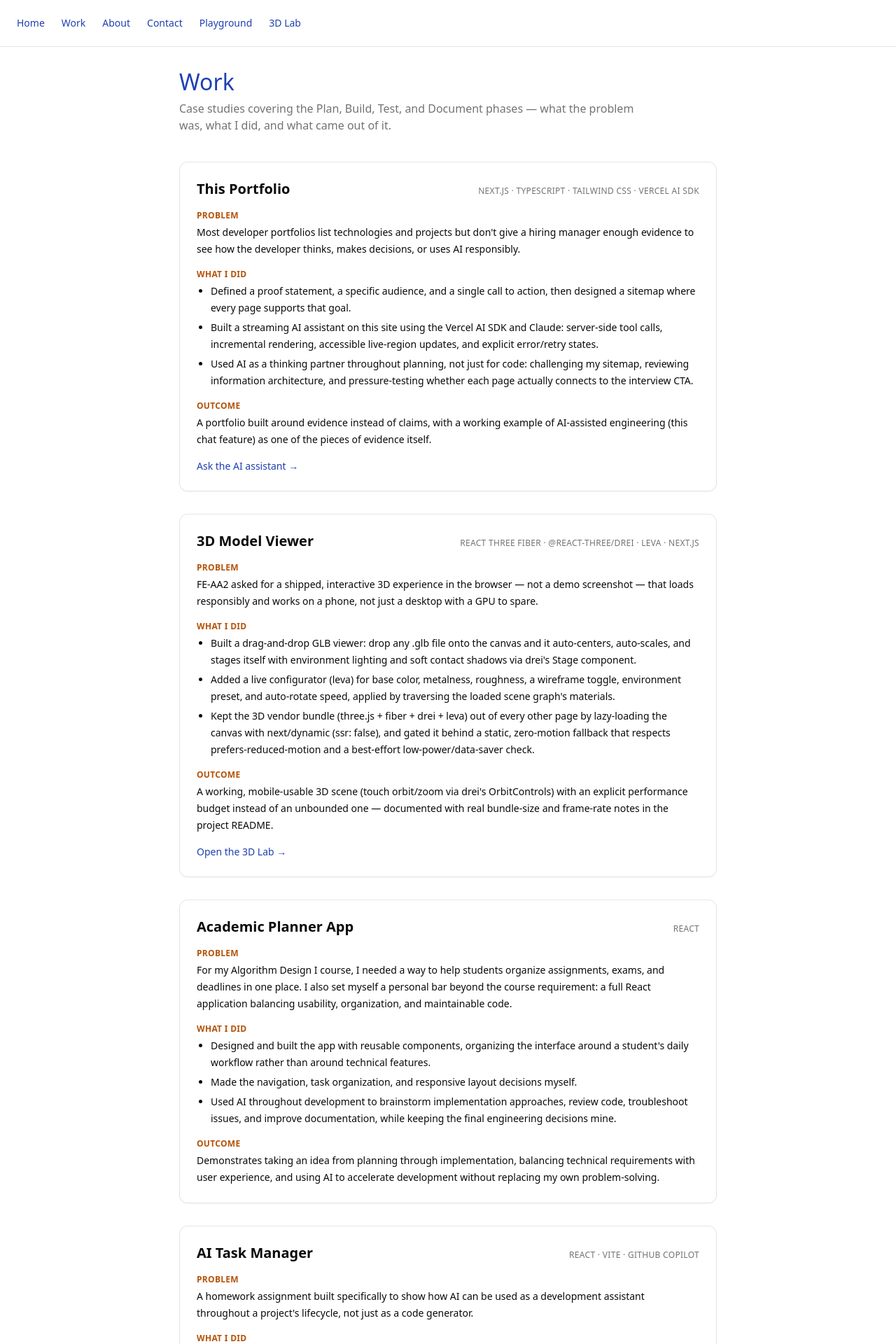
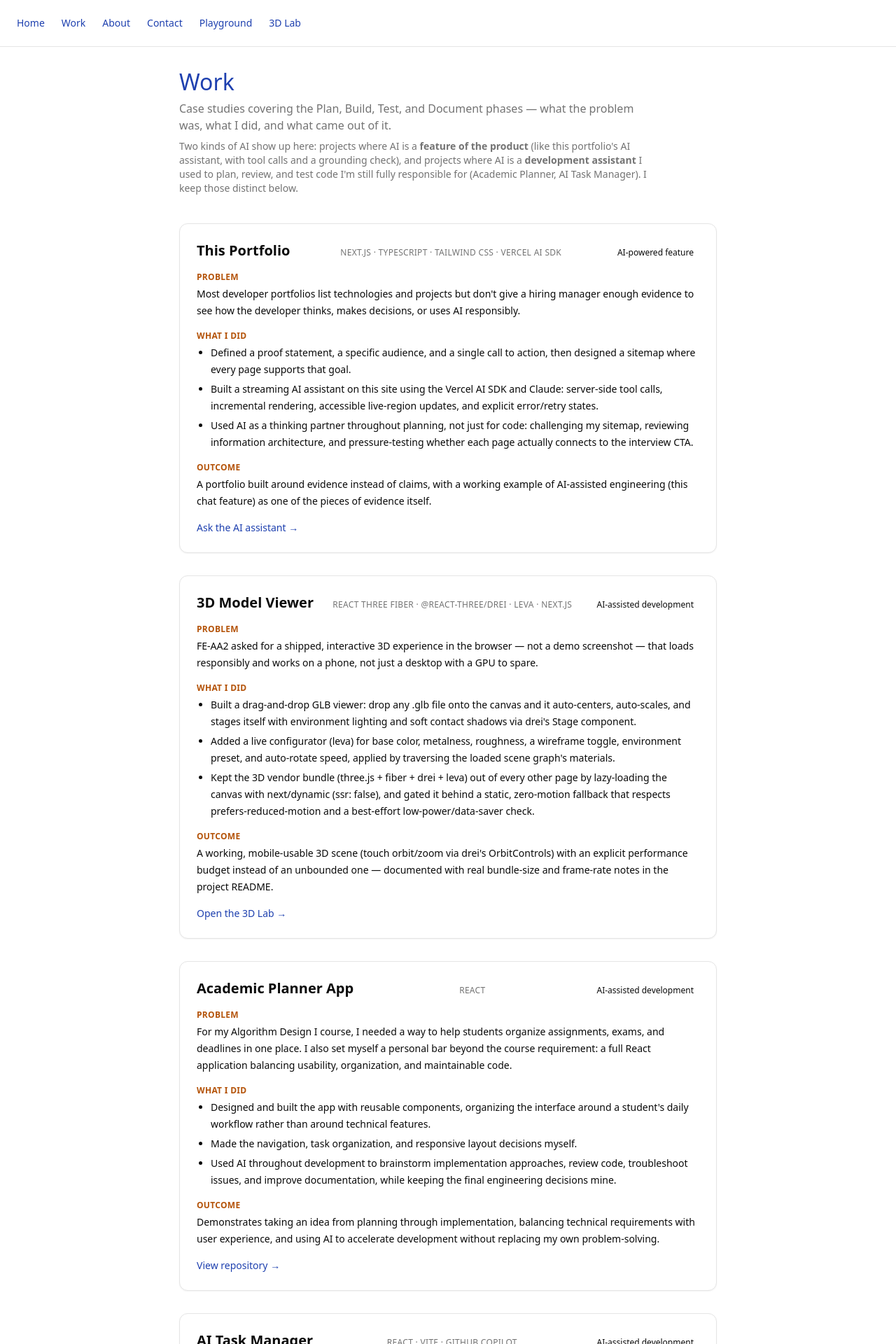
Before and after one commit to Priscila-Santos/priscila-portfolio, a Next.js app: page /work in a window 1280 px wide. Shown: the top 1920 px of the page at 70% size. Built offline with nearby package versions, Linux system fonts and the light colour scheme.

Commit message:
making the link more subtle on the home page, adding more context to /work, and adding a link to the academic planner

```diff
--- a/app/layout.tsx
+++ b/app/layout.tsx
@@ -10,8 +10,8 @@ import { cn } from "@/lib/utils";
 import { MobileNav } from "@/components/mobile-nav";
 
 export const metadata: Metadata = {
-  title: "Portfolio",
-  description: "A portfolio site."
+  title: "Priscila Santos — Front-End AI Engineering",
+  description: "Front-End AI Engineering intern building interactive, accessible web experiences and AI-powered applications with React, TypeScript, and the Vercel AI SDK."
 };
 
 export default function RootLayout({ children }: Readonly<{ children: ReactNode }>) {
--- a/app/page.tsx
+++ b/app/page.tsx
@@ -27,13 +27,16 @@ export default function HomePage() {
           Try the AI Assistant
         </Link>
 
-        <Link
+        {/* <Link
           href="https://calendly.com/priscila-s-santos-ba/30min"
           target="_blank"
           rel="noopener noreferrer"
           className="inline-flex items-center justify-center rounded-lg border border-primary px-4 py-2 text-sm font-medium text-primary transition-colors hover:bg-primary/80 focus-visible:outline-none focus-visible:ring-2 focus-visible:ring-rin"
         >
           Schedule a Meeting
+        </Link> */}
+        <Link href="https://calendly.com/priscila-s-santos-ba/30min" className="text-sm text-muted-foreground underline underline-offset-4">
+          or schedule a call directly
         </Link>
       </div>
     </section>
--- a/app/work/page.tsx
+++ b/app/work/page.tsx
@@ -3,6 +3,7 @@ import Link from "next/link";
 type CaseStudy = {
   title: string;
   stack: string;
+  aiRole: "AI-powered feature" | "AI-assisted development";
   problem: string;
   whatIDid: string[];
   outcome: string;
@@ -13,6 +14,7 @@ const caseStudies: CaseStudy[] = [
   {
     title: "This Portfolio",
     stack: "Next.js · TypeScript · Tailwind CSS · Vercel AI SDK",
+    aiRole: "AI-powered feature",
     problem:
       "Most developer portfolios list technologies and projects but don't give a hiring manager enough evidence to see how the developer thinks, makes decisions, or uses AI responsibly.",
     whatIDid: [
@@ -27,6 +29,7 @@ const caseStudies: CaseStudy[] = [
   {
     title: "3D Model Viewer",
     stack: "React Three Fiber · @react-three/drei · leva · Next.js",
+    aiRole: "AI-assisted development",
     problem:
       "FE-AA2 asked for a shipped, interactive 3D experience in the browser — not a demo screenshot — that loads responsibly and works on a phone, not just a desktop with a GPU to spare.",
     whatIDid: [
@@ -41,6 +44,7 @@ const caseStudies: CaseStudy[] = [
   {
     title: "Academic Planner App",
     stack: "React",
+    aiRole: "AI-assisted development",
     problem:
       "For my Algorithm Design I course, I needed a way to help students organize assignments, exams, and deadlines in one place. I also set myself a personal bar beyond the course requirement: a full React application balancing usability, organization, and maintainable code.",
     whatIDid: [
@@ -50,10 +54,15 @@ const caseStudies: CaseStudy[] = [
     ],
     outcome:
       "Demonstrates taking an idea from planning through implementation, balancing technical requirements with user experience, and using AI to accelerate development without replacing my own problem-solving.",
+    link: {
+      label: "View repository",
+      href: "https://github.com/Priscila-Santos/Academico-Planner-App",
+    },
   },
   {
     title: "AI Task Manager",
     stack: "React · Vite · GitHub Copilot",
+    aiRole: "AI-assisted development",
     problem:
       "A homework assignment built specifically to show how AI can be used as a development assistant throughout a project's lifecycle, not just as a code generator.",
     whatIDid: [
@@ -81,6 +90,14 @@ export default function WorkPage() {
             Case studies covering the Plan, Build, Test, and Document phases —
             what the problem was, what I did, and what came out of it.
           </p>
+          <p className="max-w-2xl text-sm text-muted-foreground">
+            Two kinds of AI show up here: projects where AI is a{" "}
+            <strong>feature of the product</strong> (like this portfolio&apos;s AI
+            assistant, with tool calls and a grounding check), and projects where
+            AI is a <strong>development assistant</strong> I used to plan, review,
+            and test code I&apos;m still fully responsible for (Academic Planner,
+            AI Task Manager). I keep those distinct below.
+          </p>
         </header>
 
         <div className="space-y-8">
@@ -95,6 +112,9 @@ export default function WorkPage() {
                 </h2>
                 <span className="text-xs font-medium uppercase tracking-wide text-muted-foreground">
                   {study.stack}
+                </span>
+                <span className="rounded-full bg-blue-soft px-2 py-0.5 text-xs font-medium text-blue-accent">
+                  {study.aiRole}
                 </span>
               </div>
 
```
